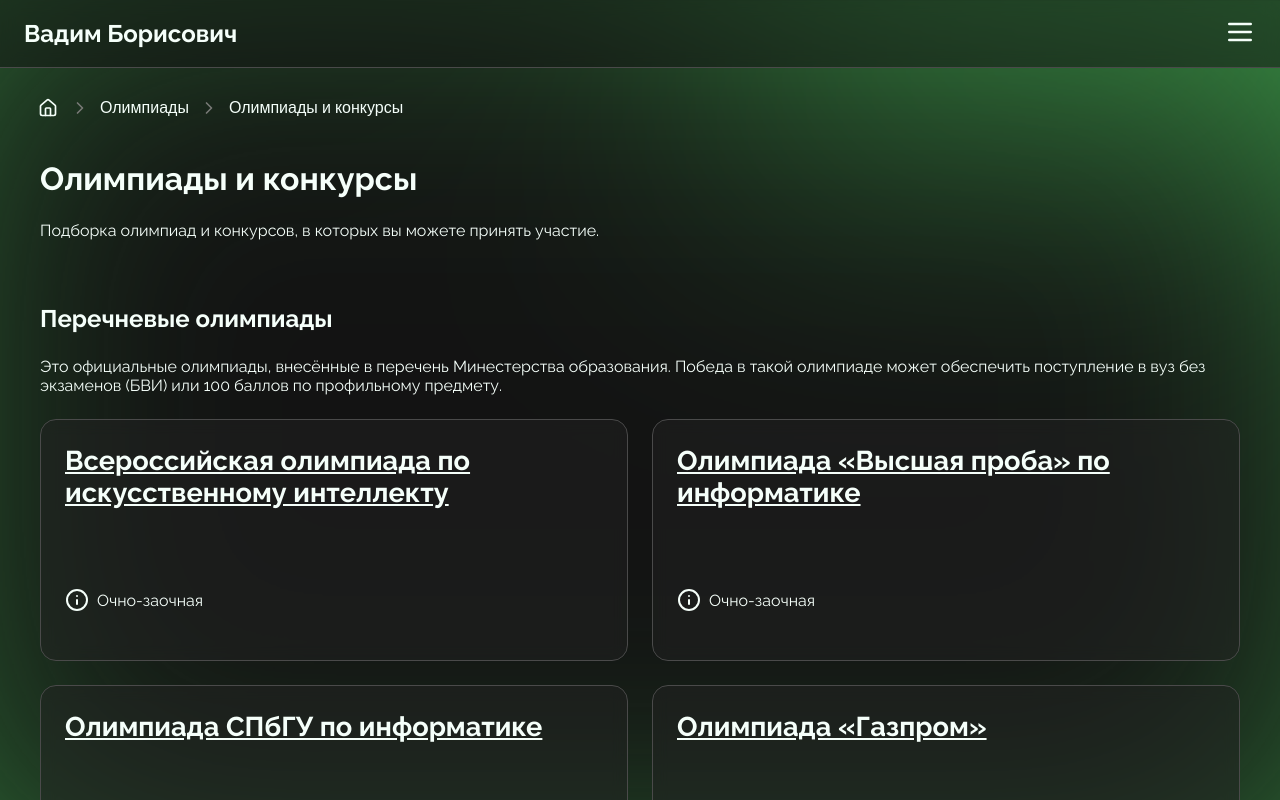
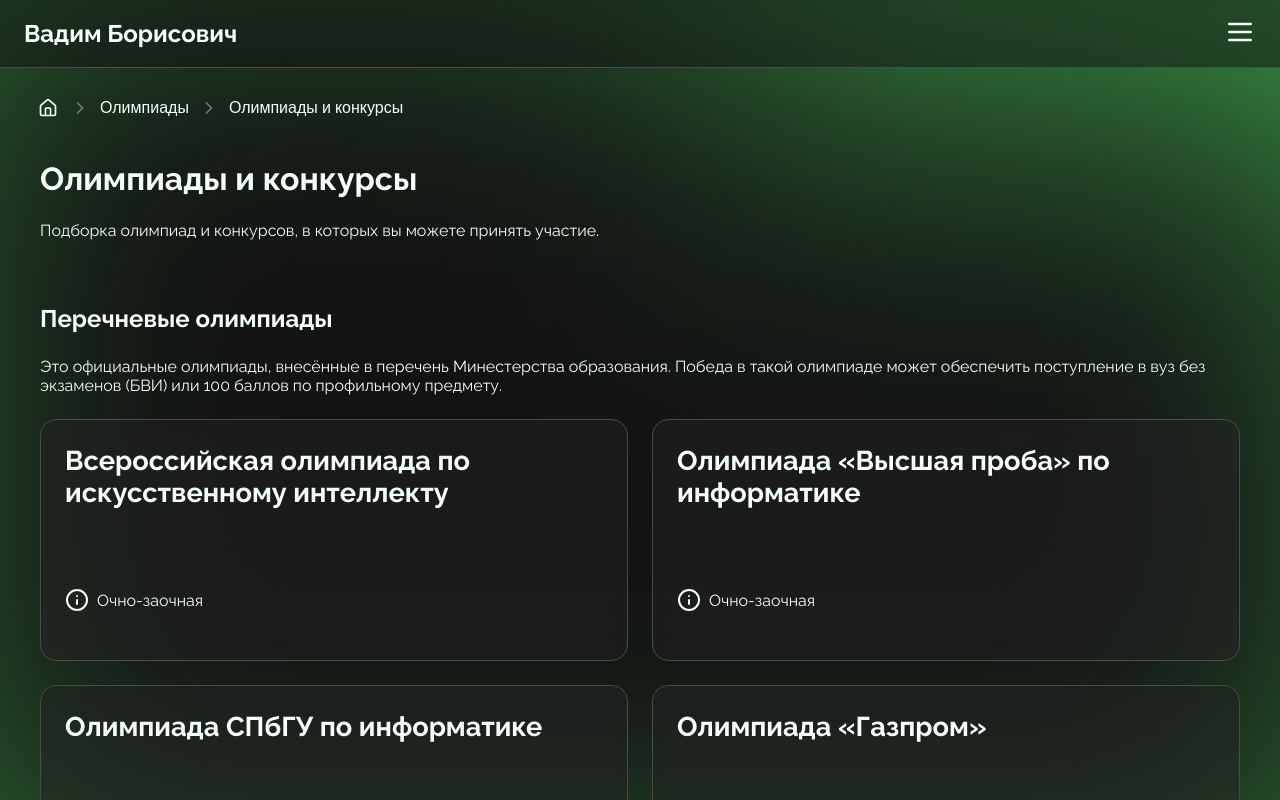
Before and after one commit to svbinf-ru/svbinf.ru, a Next.js app: page /olymp/list in a window 1280 px wide. Shown: the top 800 px of the page. Built offline with nearby package versions, Linux system fonts and the light colour scheme.

Commit message:
feat(components): enhance `ContainerOlymp` appearance

```diff
--- a/components/ContainerOlymp/index.tsx
+++ b/components/ContainerOlymp/index.tsx
@@ -19,10 +19,8 @@ export const ContainerOlymp: FC<Olymp> = ({
     info,
 }) => {
     return (
-        <div className={styles.container}>
-            <Link href={href} target="_blank">
-                <h3 className={styles.resultTitle}>{title}</h3>
-            </Link>
+        <Link href={href} target="_blank" className={styles.container}>
+            <h3 className={styles.resultTitle}>{title}</h3>
             <div className={nunito.className}>
                 {type && (
                     <p className={styles.entry}>
@@ -66,6 +64,6 @@ export const ContainerOlymp: FC<Olymp> = ({
                         </p>
                     ))}
             </div>
-        </div>
+        </Link>
     )
 }
--- a/components/ContainerOlymp/styles.module.scss
+++ b/components/ContainerOlymp/styles.module.scss
@@ -9,6 +9,7 @@
     gap: 24px;
     padding: 24px;
     border-radius: 16px;
+    text-decoration: none;
 }
 
 .resultTitle {
```
